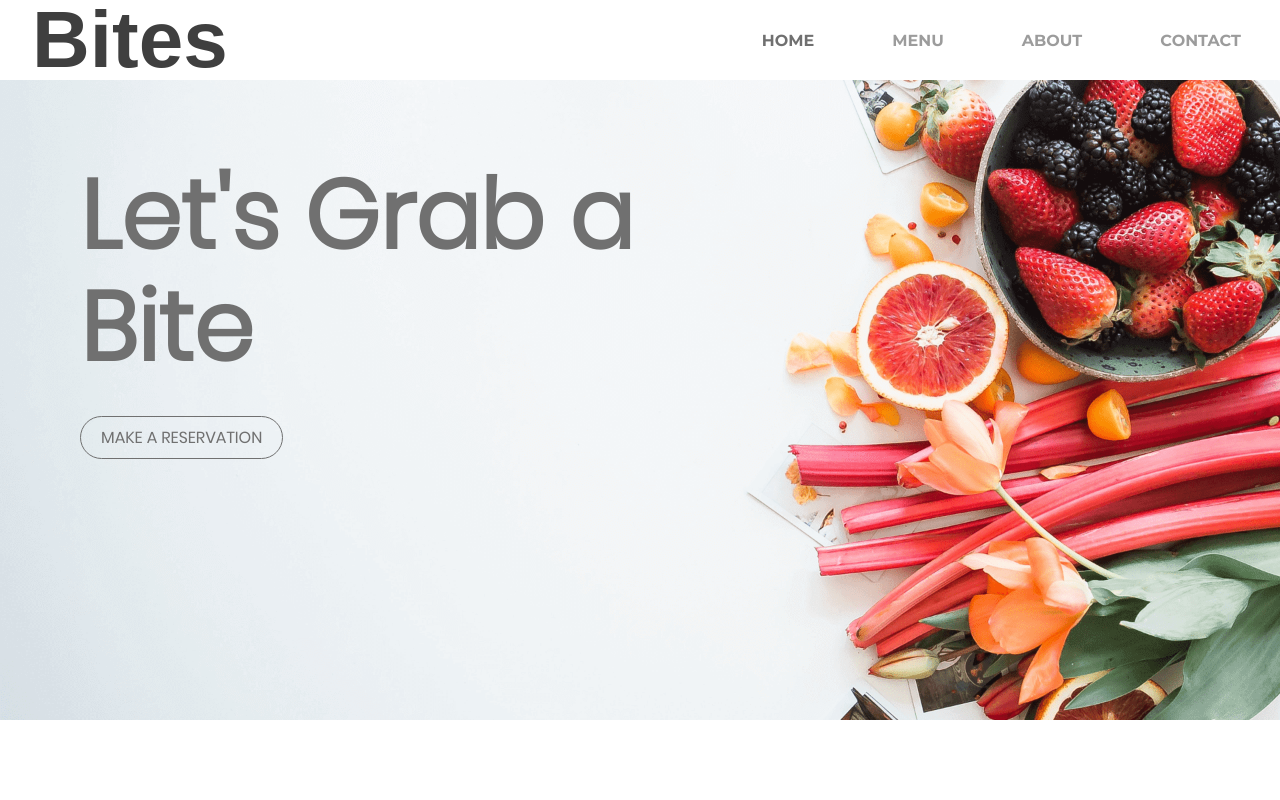
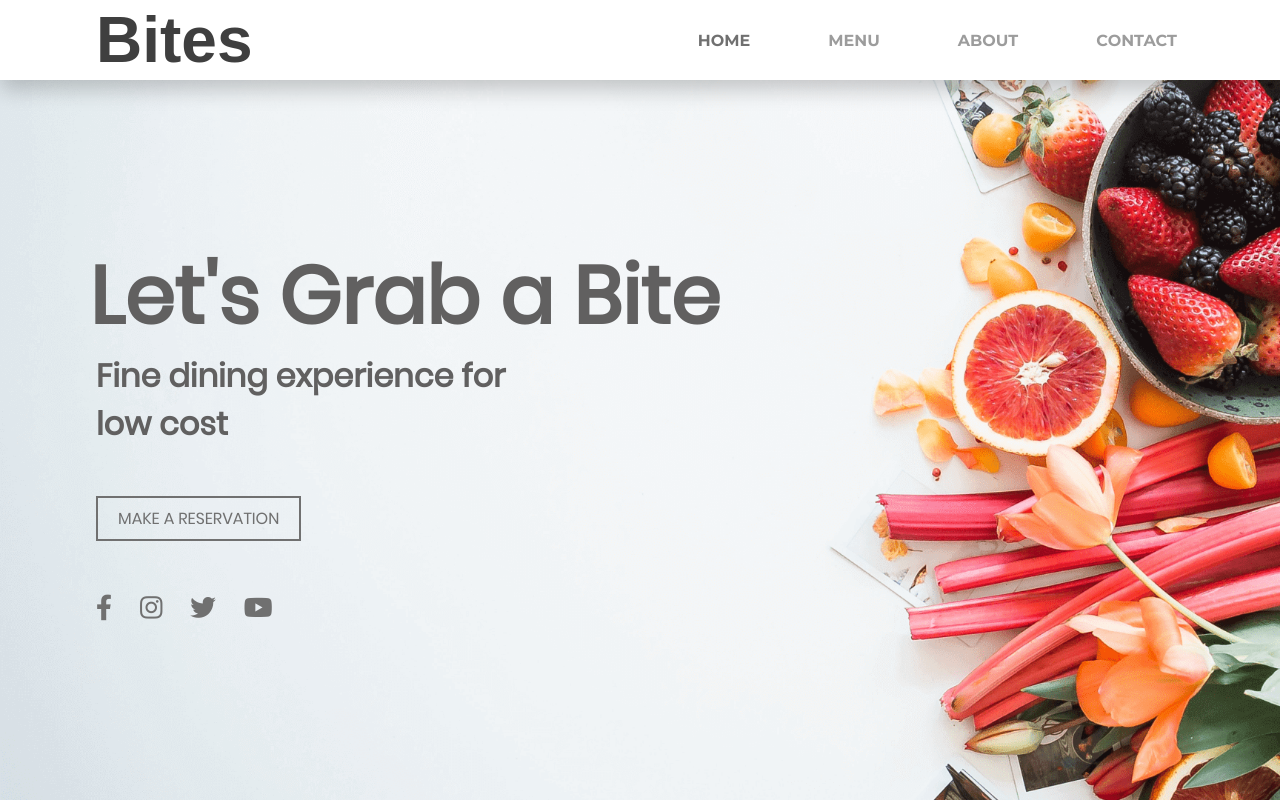
Before and after one commit to thusharathiwanka/Bites, a plain HTML site: page index.html in a window 1280 px wide. Drawn offline with Linux system fonts and the light colour scheme.

Commit message:
index page redesigned

```diff
--- a/css/index.css
+++ b/css/index.css
@@ -4,34 +4,56 @@ body {
   background-size: cover;
   width: 100%;
   height: 100%;
+  animation: input-fade 1s ease-in-out;
 }
 
-main .main-content .title-index p {
-   font-family: "PopLight", sans-serif;
-   font-size: 6rem;
-   font-weight: 600;
-   color: #707070;
+main .main-content {
+  width: 95%;
+  min-height: 90vh;
+  margin: 0 0 0 auto;
+}
+
+main .main-content .title-index h1 {
+  font-family: "PopRegular", sans-serif;
+  font-size: 5rem;
+  font-weight: 700;
+  color: #616060;
   line-height: 7rem;
-   animation: title-fade-index 1.5s ease;
-   padding: 5rem 2rem 1rem 5rem;
+  padding: 10rem 2rem 0 1.6rem;
+}
+
+main .main-content .title-index h2 {
+  font-size: 2rem;
+  padding-left: 2rem;
+  color: #616060;
 }
 
 main .main-content .reservation-btn {
   display: inline-block;
-   margin: 1rem 2rem 2rem 5rem;
+  margin: 3rem 2rem 2rem 2rem;
   text-transform: uppercase;
   color: #707070;
   font-family: "PopRegular";
   padding: 8px 20px;
-   border: 1px solid#707070;
-   border-radius: 24px;
+  border: 2px solid#707070;
+  background: transparent;
   outline: none;
-   animation: btn-fade 1s ease;
+  transition: background 0.3s ease-in-out;
 }
 
 main .main-content .reservation-btn:hover {
   background: #707070;
   color: white;
+}
+
+main .main-content .social-links {
+  margin: 1rem 2rem;
+}
+
+main .main-content .social-links a {
+  color: #707070;
+  font-size: 1.6rem;
+  padding-right: 1.5rem;
 }
 
 @keyframes title-fade-index {
--- a/css/main.css
+++ b/css/main.css
@@ -25,10 +25,12 @@ header {
   width: 100%;
   height: 10vh;
   background: #ffffff;
+  box-shadow: 0px 10px 20px rgba(0, 0, 0, 0.2);
 }
 
 header .header-content {
-   width: 100%;
+  width: 90%;
+  margin: auto;
   height: 10vh;
   display: flex;
   justify-content: space-between;
@@ -38,9 +40,10 @@ header .header-content {
 header .logo p {
   font-family: "Poppins", sans-serif;
   font-weight: 600;
-   font-size: 5rem;
+  font-size: 4rem;
   color: #3f3f3f;
   margin-left: 2rem;
+  flex: 2 1 40rem;
 }
 
 header .header-content ul {
@@ -158,7 +161,7 @@ footer .social-links {
 }
 
 .fa-instagram:hover {
-   color: #e4405f
+  color: #e4405f;
 }
 
 .fa-twitter:hover {
@@ -258,7 +261,6 @@ main .section-container .section-content {
   height: 60vh;
   width: 50vw;
   background-color: #ececec;
-   ;
   padding: 5rem;
   animation: box-fade 1.5s ease;
 }
--- a/index.html
+++ b/index.html
@@ -41,9 +41,16 @@
       <main>
          <div class="main-content">
             <div class="title-index">
-               <p>Let's Grab a <br> Bite</p>
+               <h1>Let's Grab a Bite</h1>
+               <h2>Fine dining experience for <br> low cost</h2>
             </div>
             <a href="reservation.html" class="reservation-btn">Make a reservation</a>
+            <div class="social-links">
+               <a href="#" target="blank"><i class="fab fa-facebook-f"></i></a>
+               <a href="#"><i class="fab fa-instagram"></i></a>
+               <a href="#"><i class="fab fa-twitter"></i></a>
+               <a href="#"><i class="fab fa-youtube"></i></a>
+            </div>
          </div>
       </main>
    </div>
```
Also changed, not shown: about.html (+0 -3 lines), contact.html (+0 -3 lines), menu.html (+0 -3 lines), reservation.html (+0 -3 lines). Lines whose indentation alone changed are shown as unchanged.
